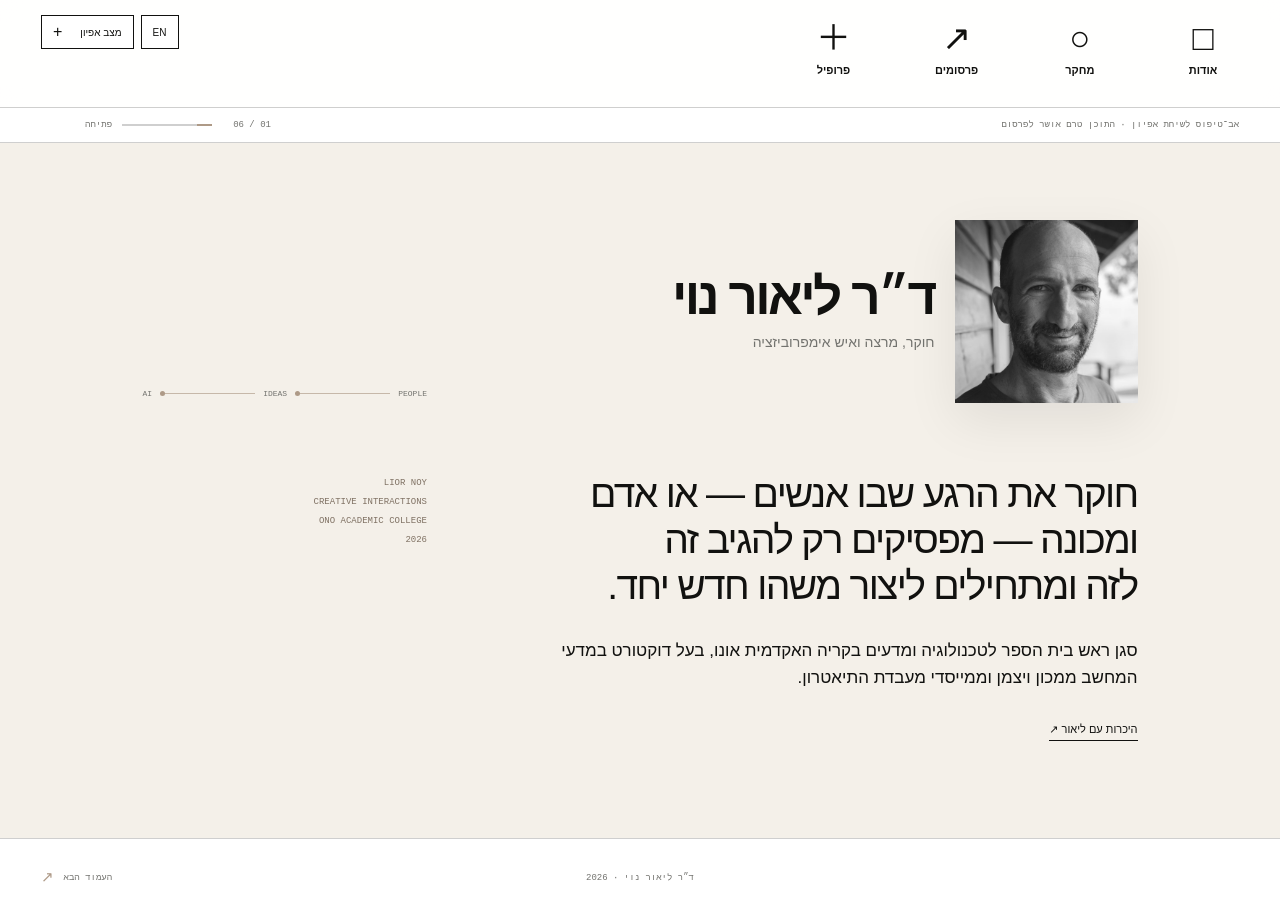
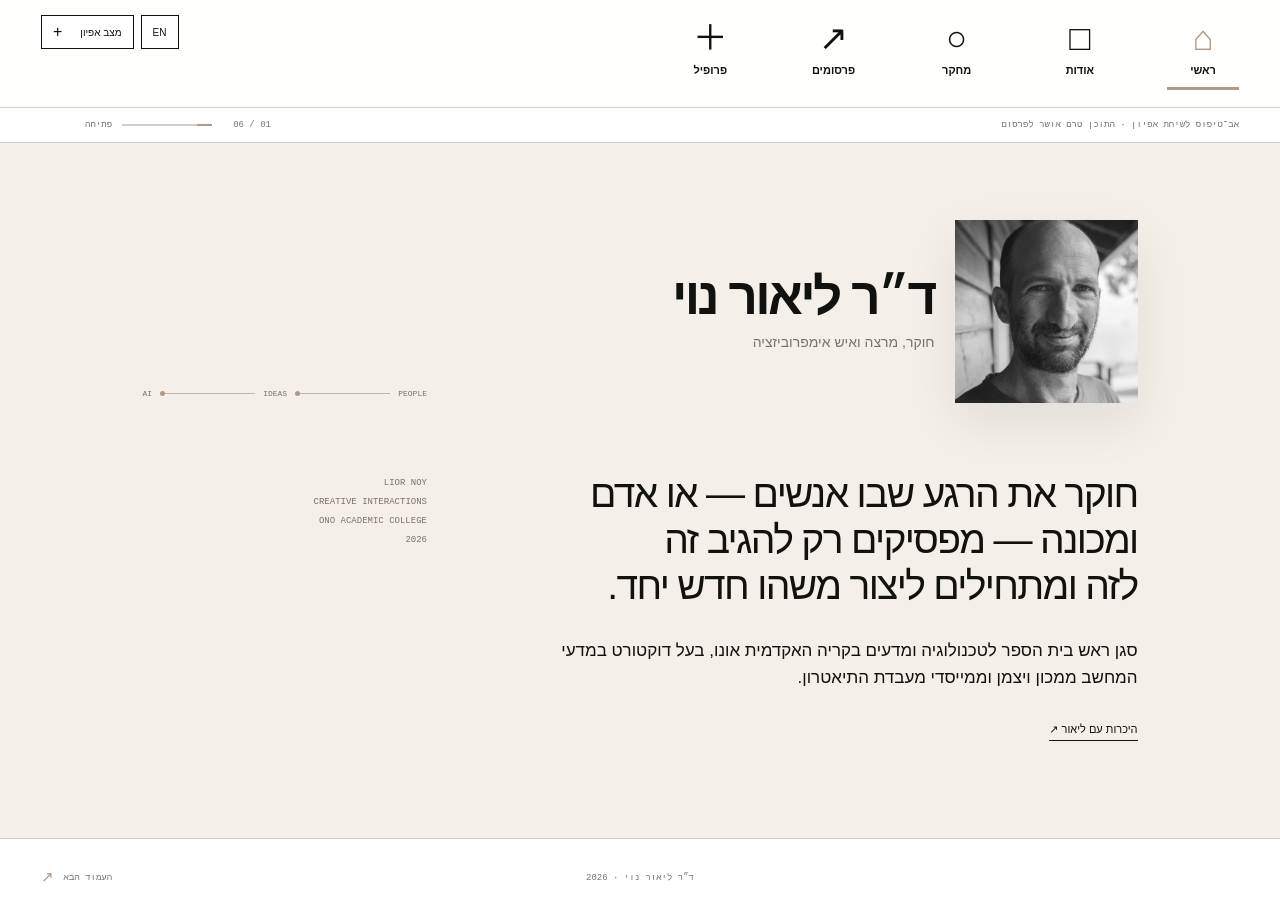
Before and after one commit to CreativeLabOAC/CreativeLabOAC, a Next.js app: page / in a window 1280 px wide. Built offline with nearby package versions, Linux system fonts and the light colour scheme.

Commit message:
Add home link to primary navigation

```diff
--- a/app/page.tsx
+++ b/app/page.tsx
@@ -97,6 +97,7 @@ const copy = {
     name: "ד״ר ליאור נוי",
     role: "חוקר, מרצה ואיש אימפרוביזציה",
     nav: {
+      home: "ראשי",
       about: "אודות",
       research: "מחקר",
       publications: "פרסומים",
@@ -168,7 +169,7 @@ const copy = {
   en: {
     name: "Dr. Lior Noy",
     role: "Researcher, lecturer and improviser",
-    nav: { about: "About", research: "Research", publications: "Publications", profile: "Profile" },
+    nav: { home: "Home", about: "About", research: "Research", publications: "Publications", profile: "Profile" },
     notice: "Characterization prototype · content not yet approved",
     characterize: "Characterize",
     homeLead: {
@@ -286,9 +287,9 @@ export default function Home() {
     <main className="site" data-page={page} dir={rtl ? "rtl" : "ltr"}>
       <header className="header">
         <nav aria-label={rtl ? "ניווט ראשי" : "Main navigation"}>
-          {(["about", "research", "publications", "profile"] as Page[]).map((target, index) => (
+          {(["home", "about", "research", "publications", "profile"] as Page[]).map((target, index) => (
             <a href={hrefFor(target)} className={page === target ? "active" : ""} aria-current={page === target ? "page" : undefined} key={target}>
-              <span className="nav-symbol">{index === 0 ? "□" : index === 1 ? "○" : index === 2 ? "↗" : "＋"}</span>
+              <span className="nav-symbol">{index === 0 ? "⌂" : index === 1 ? "□" : index === 2 ? "○" : index === 3 ? "↗" : "＋"}</span>
               <span>{t.nav[target as keyof typeof t.nav]}</span>
             </a>
           ))}
```
Also changed, not shown: 1 other file (tests, documents, lock files or other folders).
